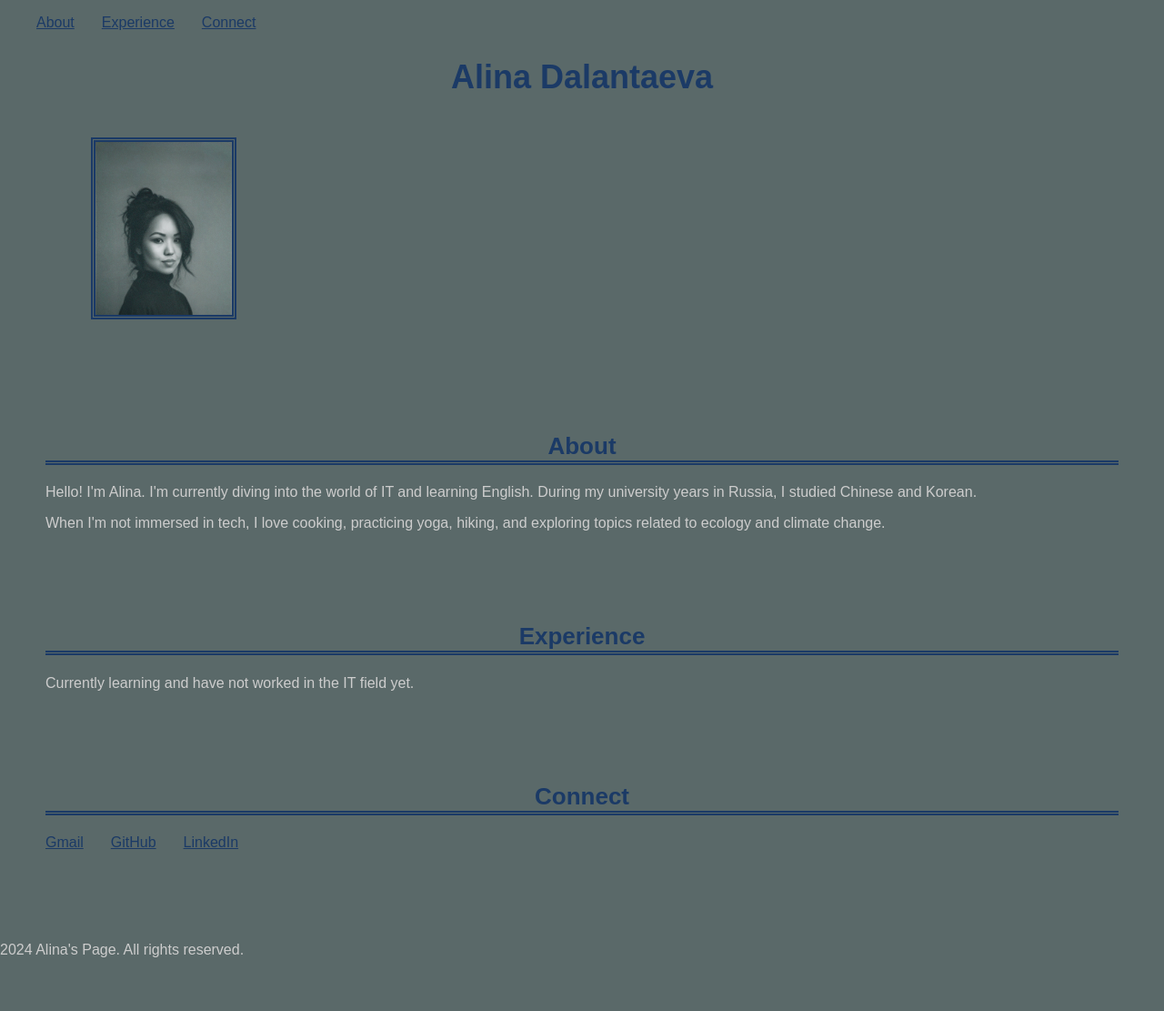
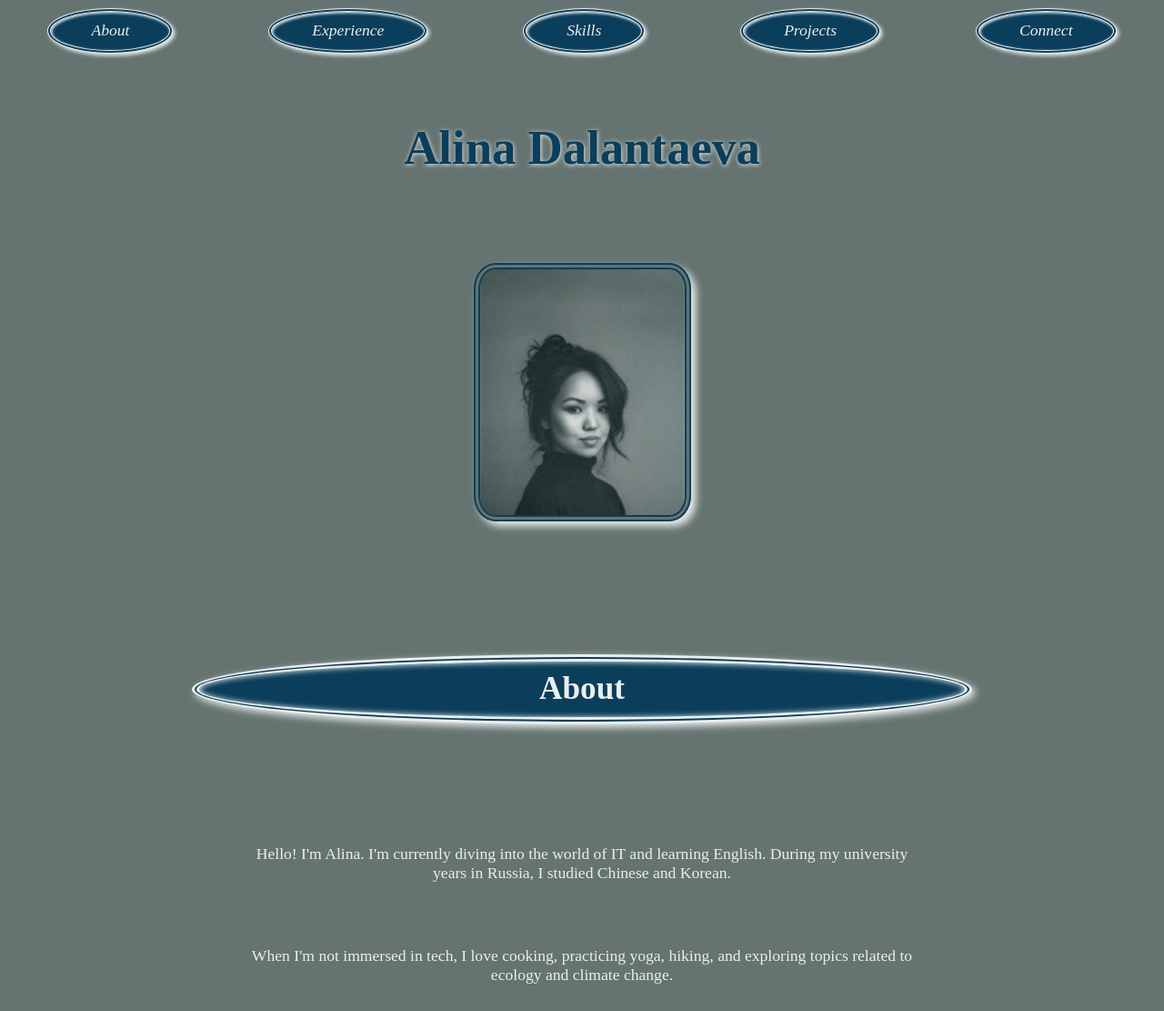
Before and after one commit to Alina5884/Alina-Dalantaeva-IO, a plain HTML site: page index.html in a window 1280 px wide. Shown: the top 1111 px of the page at 91% size. Before the commit the page ends 1069 px from the top, so only its background shows below. Drawn offline with Linux system fonts and the light colour scheme.

Commit message:
formatted styles added

```diff
--- a/css/index.css
+++ b/css/index.css
@@ -1,55 +1,154 @@
 body {
-    background-color: rgb(90, 105, 105);
-    color: rgb(205, 205, 205);
-    font-family: "Poppins", sans-serif;
-    margin: 0;
+    background-color: #657371;
+    color: #EAEEED;
+    font-family: "Poppins", sans-ser;
+    font-size: 1.1em;
+    text-align: center;
+    margin: 0 auto;
+}
+
+#navigation {
+    background-color: #657371;
+    position: fixed;
+    top: 0;
+    width: 100%;
+}
+
+#navigation ul {
+    display: flex;
+    justify-content: space-around;
+    list-style: none;
+    padding: 0;
+    margin: 0.5em auto;
+}
+
+#navigation ul li {
+    background-color: #0B3E5B;
+    padding: 0.6em 2.5em;
+    border: 0.25em double #EAEEED;
+    border-radius: 60%;
+    box-shadow:
+        inset 0.07em 0.07em 0.17em #EAEEED,
+        0.13em 0.13em 0.25em #EAEEED;
+}
+
+#navigation ul li a {
+    color: #EAEEED;
+    font-style: italic;
+    text-decoration: none;
+}
+
+#navigation ul li:hover {
+    background-color: #657371;
+    border: 0.25em double #0B3E5B;
+    box-shadow:
+        inset 0.07em 0.07em 0.17em #0B3E5B,
+        0.13em 0.13em 0.25em #0B3E5B;
+}
+
+#navigation ul li:hover a {
+    color: #0B3E5B;
+    text-shadow: none;
 }
 
 #profile-picture {
-    border: 5px double rgb(27, 58, 102);
-    margin: 15px 50px 20px 100px;
+    border: 0.4em double #0B3E5B;
+    border-radius: 10%;
+    box-shadow: 0.3em 0.3em 0.5em #EAEEED;
+    margin: 1em auto;
 }
 
 #about,
 #experience,
+#skills,
+#projects,
 #connect {
-    margin: 100px 50px;
+    margin: 7em 12em;
     padding: 0;
 }
 
-#experience ul,
-#connect ul {
-    margin: 0;
-    padding: 0;
-}
-
-
 h1 {
-    text-align: center;
-    font-size: 36px;
-    font-weight: bold;
-    color:rgb(27, 58, 102)
+    padding-top: 1.5em;
+    margin-top: 1em;
+    margin-bottom: 1.5em;
+    font-size: 3em;
+    color:#0B3E5B;
+    text-shadow: 0.01em 0.01em 0.1em #EAEEED;;
 }
 
 h2 {
-    text-align: center;
-    font-size: 26px;
-    font-weight: bold;
-    color:rgb(27, 58, 102);
-    border-bottom: 5px double rgb(27, 58, 102);
+    background-color: #0B3E5B;
+    font-size: 2em;
+    margin-top: 1.5em;
+    margin-bottom: 3em;
+    color:#EAEEED;
+    border: 0.25em double #EAEEED;
+    border-radius: 70%;
+    box-shadow:
+    inset 0.01em 0.01em 0.17em #EAEEED,
+        0.1em 0.1em 0.25em #EAEEED;
+    padding: 0.3em
 }
-a {
-    color: rgb(27, 58, 102);
+
+p {
+    margin: 1em 2em;
+    padding: 1.5em;
 }
-/*
-#navigation {
-    position: fixed;
-    top: 0;
-    background-color: rgb(90, 105, 105);
-} */
+#experience li {
+    display: flex;
+    flex-flow: row wrap;
+    justify-content: space-between;
+    color: #EAEEED;
+    border-bottom: 0.4em double #0B3E5B;
+    margin: 1em 2em;
+    padding: 1.5em;
+}
 
-#navigation ul {
+.job-details {
     display: flex;
-    gap: 30px;
+    justify-content: space-between;
+    width: 100%;
+}
+
+.title {
+    justify-content: flex-start;
+    font-style: italic;
+}
+
+.dates {
+    text-align: right;
+}
+
+#connect ul {
+    width: auto;
+    display: flex;
+    flex-direction: row;
+    justify-content: center;
+    gap: 2em;
+    margin-top: -3em;
+    padding: 0;
     list-style: none;
 }
+
+a {
+    color: #0B3E5B;
+}
+
+.fa-brands {
+    font-size: 1.5em;
+    box-shadow: 0.07em 0.07em 0.17em #EAEEED;
+}
+
+.fa-github {
+    border-radius: 50%;
+}
+.fa-linkedin {
+    border-radius: 10%;
+}
+.fa-instagram {
+    border-radius: 20%;
+}
+
+footer {
+    margin: 5em 10em ;
+}
--- a/index.html
+++ b/index.html
@@ -1,28 +1,31 @@
 <!DOCTYPE html>
 <html lang="en">
-
     <head>
         <meta charset="UTF-8">
         <meta name="viewport" content="width=device-width, initial-scale=1.0">
         <meta name="author" content="Alina Dalantaeva">
         <title>Alina's Page</title>
         <link href="./css/index.css" rel="stylesheet">
+        <link rel="stylesheet" href="https://cdnjs.cloudflare.com/ajax/libs/font-awesome/6.0.0-beta3/css/all.min.css">
     </head>
+    <body>
 
-<body>
+        <header>
             <nav id="navigation">
                 <ul>
                     <li><a href="#about">About</a></li>
                     <li><a href="#experience">Experience</a></li>
+                    <li><a href="#skills">Skills</a></li>
+                    <li><a href="#projects">Projects</a></li>
                     <li><a href="#connect">Connect</a></li>
                 </ul>
+            </nav>
+        </header>
+
+        <main>
             <h1>Alina Dalantaeva</h1>
 
-    <img src="./img/Alina.jpg"
-         alt="picture"
-         width="150"
-         height="190"
-         id="profile-picture">
+            <img src="./img/Alina.jpg" alt="picture" width="225" height="270" id="profile-picture">
 
             <section id="about">
                 <h2>About</h2>
@@ -30,27 +33,57 @@
                     During my university years in Russia, I studied Chinese and Korean.</p>
                 <p>When I'm not immersed in tech, I love cooking, practicing yoga, hiking,
                     and exploring topics related to ecology and climate change.</p>
-        </p>
             </section>
 
             <section id="experience">
                 <h2>Experience</h2>
                 <ul>
-            <li>Currently learning and have not worked in the IT field yet. </li>
+                    <li>
+                        <div class="job-details">
+                            <span class="place">Code the Dream (Durham, NC)</span>
+                            <span class="dates">2024 - present</span>
+                        </div>
+                        <div class="title">Student</div>
+                    </li>
+                    <li>
+                        <div class="job-details">
+                            <span class="place">CPC Megapir (Moscow, Russia)</span>
+                            <span class="dates">2021 - 2022</span>
+                        </div>
+                        <div class="title">Manager</div>
+                    </li>
+                    <li>
+                        <div class="job-details">
+                            <span class="place">Logistic Group (Moscow, Russia)</span>
+                            <span class="dates">2020 - 2021</span>
+                        </div>
+                        <div class="title">Manager</div>
+                    </li>
                 </ul>
+            </section>
+
+            <section id="skills">
+                <h2>Skills</h2>
+            </section>
+
+            <section id="projects">
+                <h2>Projects</h2>
             </section>
 
             <section id="connect">
                 <h2>Connect</h2>
                 <ul>
-            <li><a href="mailto:al.dalantaeva@gmail.com">Gmail</a></li>
-            <li><a href="https://github.com/Alina5884" target="_blank" rel="noopener noreferrer">GitHub</a></li>
-            <li><a href="https://linkedin.com/in/alina-dalantaeva-423519310" target="_blank" rel="noopener noreferrer">LinkedIn</a></li>
+                    <li><a href="https://github.com/Alina5884" target="_blank" rel="noopener noreferrer"><i class="fa-brands fa-github"></i></a></li>
+                    <li><a href="https://linkedin.com/in/alina-dalantaeva-423519310" target="_blank" rel="noopener noreferrer"><i class="fa-brands fa-linkedin"></i></a></li>
+                    <li><a href="https://www.instagram.com/alina.3q/" target="_blank" rel="noopener noreferrer"><i class="fa-brands fa-instagram"></i></a></li>
                 </ul>
             </section>
 
+        </main>
+
         <footer>
-        <p>2024 Alina's Page. All rights reserved.</p>
+            <p>&copy; 2024 Alina's Page. All rights reserved.</p>
         </footer>
+
 </body>
 </html>
```
Also changed, not shown: 1 other file. Lines whose indentation alone changed are shown as unchanged.
